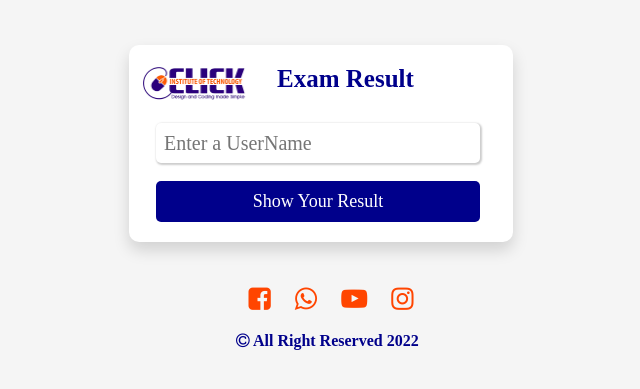
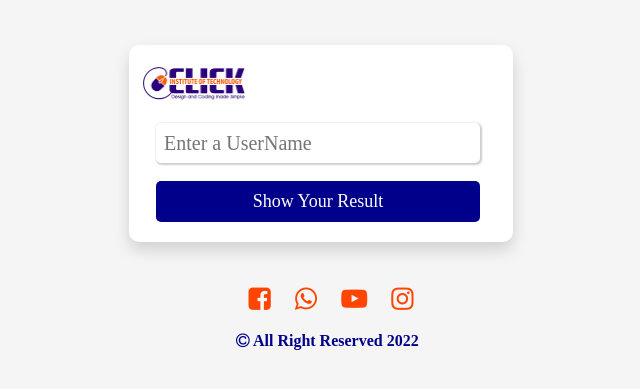
Before and after one commit to gacaltooyo/PortalResult, a plain HTML site: page Index.html in a window 1280 px wide. Shown: the part 109-498 px from the top of the page, without its empty margins (319-959 px from the left). Drawn offline with nearby package versions, Linux system fonts and the light colour scheme.

Commit message:
Update Index.html

```diff
--- a/Index.html
+++ b/Index.html
@@ -12,7 +12,7 @@
 <body>
     <blockquote></blockquote>
     <div class="container shadow boxResult">
-        <div class=""><img class="" src="clicklogo.png" alt=""> <span class="header p-1">Exam Result</span></div>
+        <div class=""><img class="" src="clicklogo.png" alt=""> <span class="header p-1"></span></div>
         <input type="text" placeholder="Enter a UserName" class="USername" id="USername">
         <!-- <input type="text" placeholder="UserName" class="USername" id="USername"> -->
         <input type="button" onclick="result()" value="Show Your Result" class="btnResult">
```
